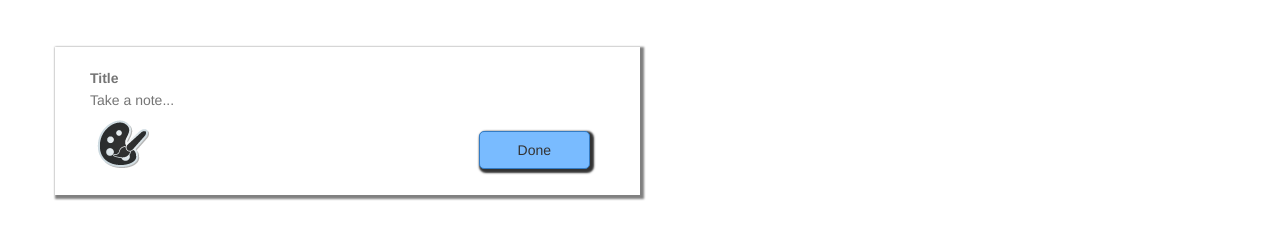
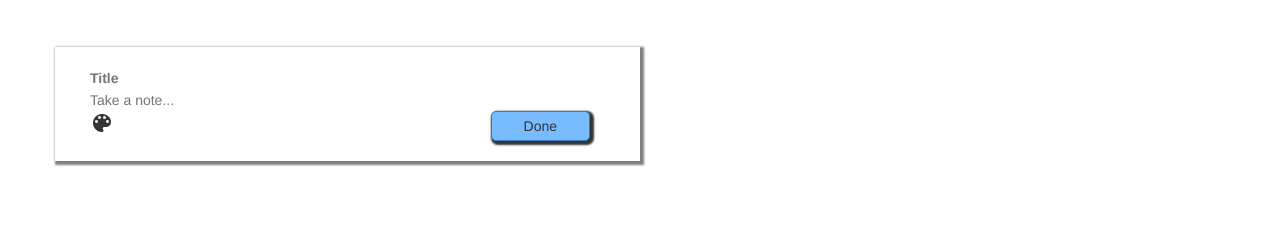
Before and after one commit to Backdigger/angular_test, a website: page app/index.html in a window 1280 px wide. Shown: the part 53-292 px from the top of the page. Drawn offline with nearby package versions, Linux system fonts and the light colour scheme; no server answers.

Commit message:
add icon

```diff
--- a/app/css/style.css
+++ b/app/css/style.css
@@ -35,9 +35,8 @@ button {
     border: 1px solid #337bc4;
     display: inline-block;
     cursor: pointer;
-    padding: 8px 38px;
+    padding: 4px 32px;
     box-shadow: 2px 2px 2px 2px;
-    margin-top: 20px;
 }
 
 button:hover {
--- a/app/index.html
+++ b/app/index.html
@@ -5,6 +5,7 @@
     <title>AngularJS App</title>
 
     <link rel="stylesheet" href="https://maxcdn.bootstrapcdn.com/bootstrap/3.3.5/css/bootstrap.min.css">
+    <link href="https://fonts.googleapis.com/icon?family=Material+Icons" rel="stylesheet">
     <link rel="stylesheet" href="css/style.css">
 </head>
 <body>
--- a/app/tmpl/directiveNotes.html
+++ b/app/tmpl/directiveNotes.html
@@ -10,7 +10,7 @@
                         <div class="actions col-xs-12 row">
                             <div class="col-xs-3">
                                 <div class="color-selector">
-                                    <img src="img/color-picker.png" class="img-responsive">
+                                    <i class="material-icons icon">color_lens</i>
                                 </div>
                             </div>
                             <button type="submit" class="btn-light">
```
Also changed, not shown: app/img/color-picker.png (deleted).
